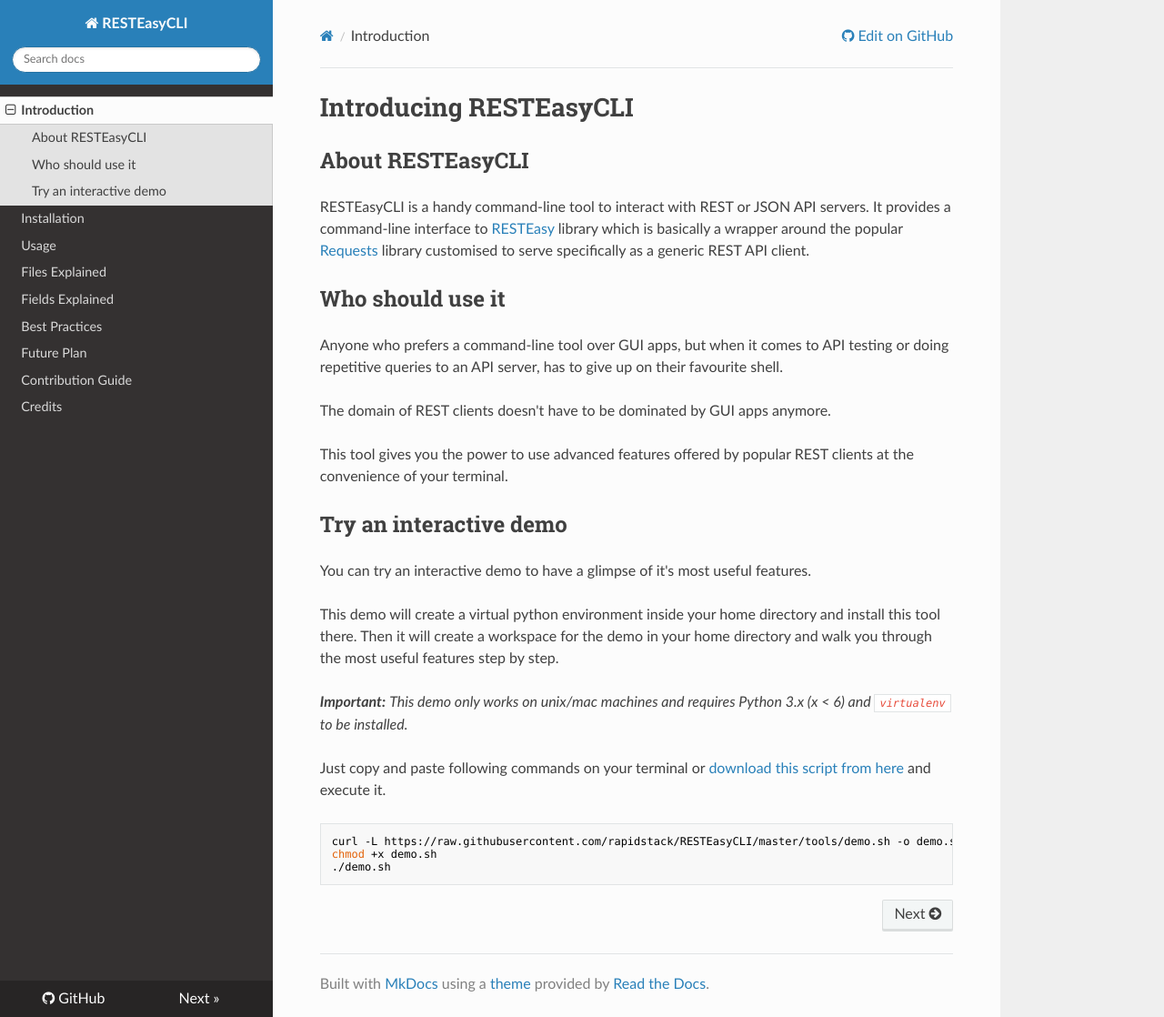
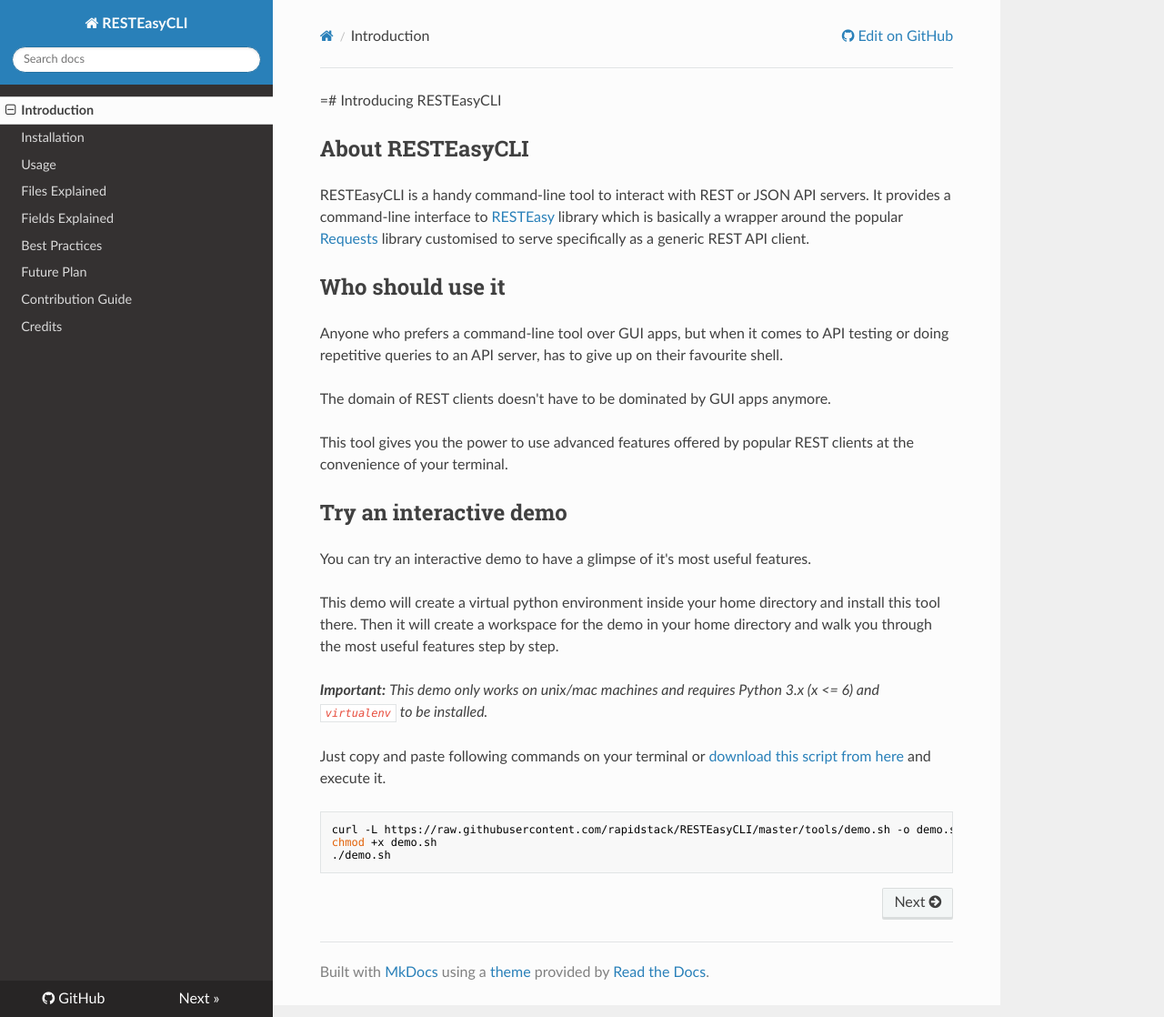
Before and after one commit to sayanarijit/RESTEasyCLI, an MkDocs documentation site: the page built from docs/index.md, in a window 1280 px wide and 1118 px high. Shown: the whole window at 91% size. Built offline with MkDocs 1.6.1, drawn with Linux system fonts in a browser that asks for light colours; nearby versions of some CDN libraries.

Commit message:
Update index.md

```diff
--- a/docs/index.md
+++ b/docs/index.md
@@ -1,4 +1,4 @@
-# Introducing RESTEasyCLI
+=# Introducing RESTEasyCLI
 
 ## About RESTEasyCLI
 
@@ -19,7 +19,7 @@ You can try an interactive demo to have a glimpse of it's most useful features.
 
 This demo will create a virtual python environment inside your home directory and install this tool there. Then it will create a workspace for the demo in your home directory and walk you through the most useful features step by step.
 
-***Important:*** *This demo only works on unix/mac machines and requires Python 3.x (x < 6) and `virtualenv` to be installed.*
+***Important:*** *This demo only works on unix/mac machines and requires Python 3.x (x <= 6) and `virtualenv` to be installed.*
 
 Just copy and paste following commands on your terminal or [download this script from here](https://raw.githubusercontent.com/rapidstack/RESTEasyCLI/master/tools/demo.sh) and execute it.
 
```
